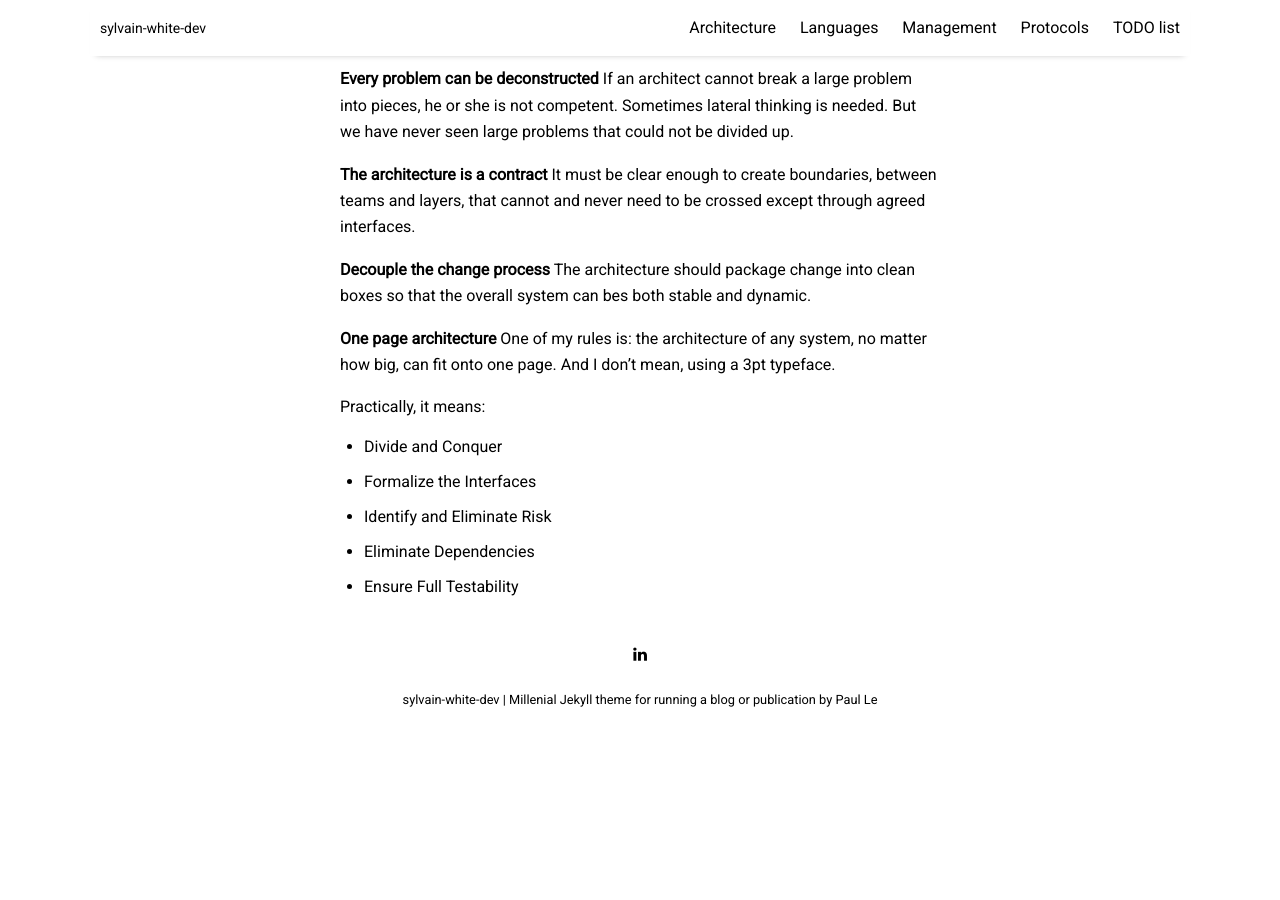
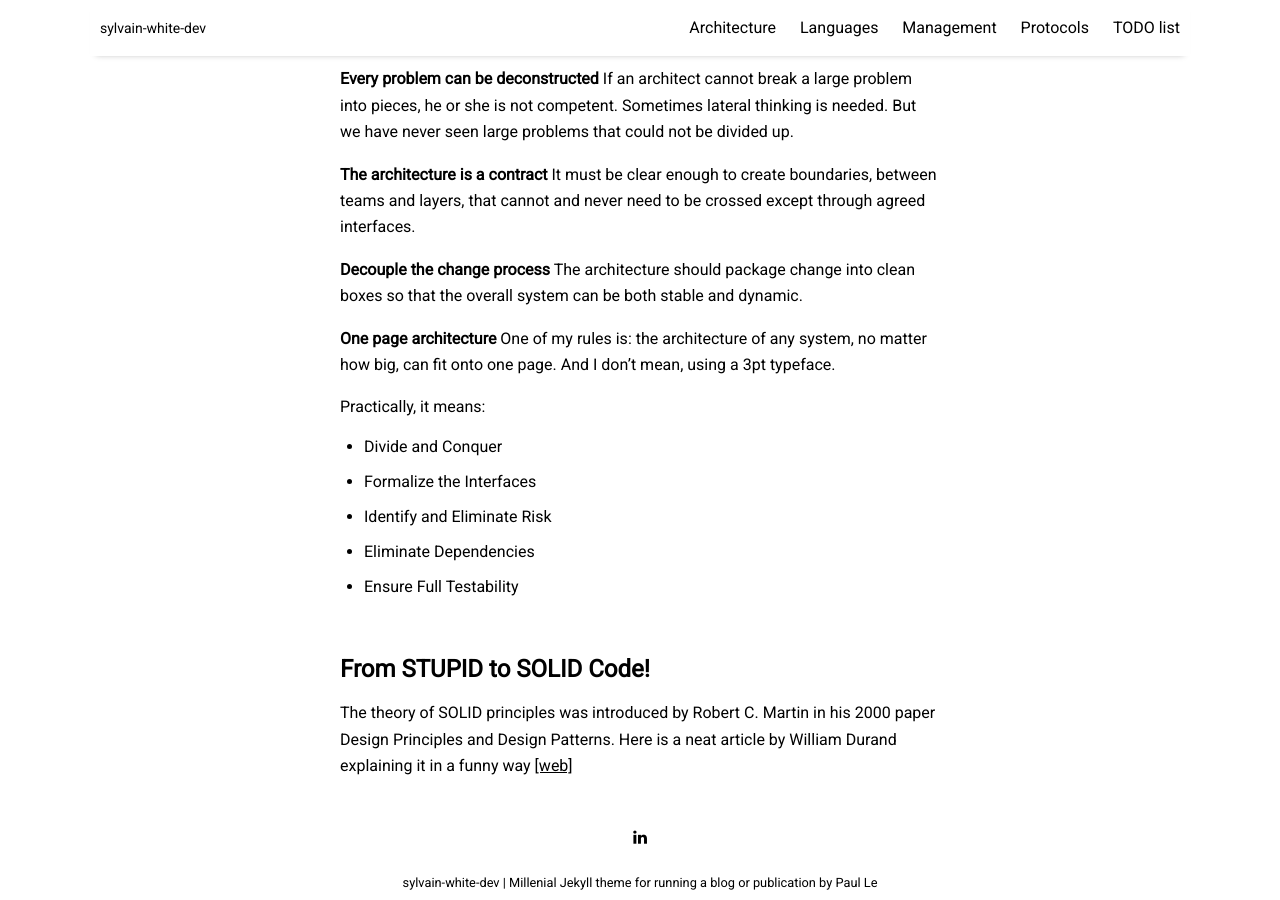
Before and after one commit to sylvainwhite/sylvain-white-dev, a Jekyll site: the page built from pages/architecture.md, in a window 1280 px wide and 900 px high, scrolled down 2345 px. Built offline with Jekyll 4.4.1, drawn with Linux system fonts in a browser that asks for light colours; nearby versions of some CDN libraries; before the commit the page ends 3083 px from its top, so only the background shows below that.

Commit message:
Update architecture page

```diff
--- a/pages/architecture.md
+++ b/pages/architecture.md
@@ -78,7 +78,7 @@ Here are some excerpts that strike me the most:
 
 **The architecture is a contract** It must be clear enough to create boundaries, between teams and layers, that cannot and never need to be crossed except through agreed interfaces.
 
-**Decouple the change process** The architecture should package change into clean boxes so that the overall system can bes both stable and dynamic.
+**Decouple the change process** The architecture should package change into clean boxes so that the overall system can be both stable and dynamic.
 
 **One page architecture** One of my rules is: the architecture of any system, no matter how big, can fit onto one page. And I don't mean, using a 3pt typeface.
 
@@ -89,3 +89,9 @@ Practically, it means:
 * Identify and Eliminate Risk
 * Eliminate Dependencies
 * Ensure Full Testability
+
+<br/>
+
+## From STUPID to SOLID Code!
+
+The theory of SOLID principles was introduced by Robert C. Martin in his 2000 paper Design Principles and Design Patterns. Here is a neat article by William Durand explaining it in a funny way [[web]](https://williamdurand.fr/2013/07/30/from-stupid-to-solid-code/){:target="_blank"}
```
